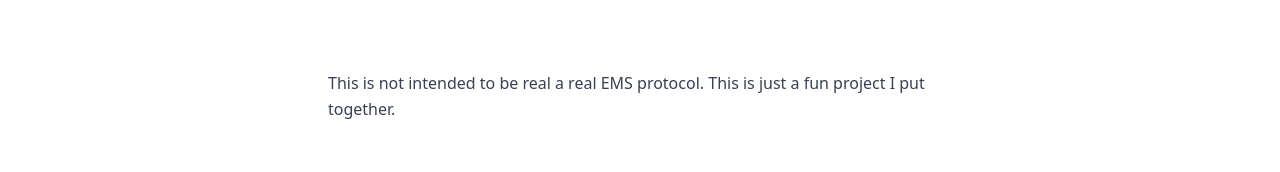
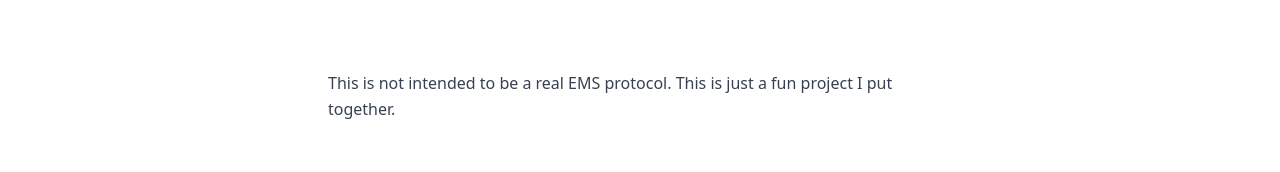
Before and after one commit to Druashley/protocol, a React (Create React App) app: page /#/ in a window 1280 px wide. Shown: the part 245-417 px from the top of the page. Built offline with nearby package versions, Linux system fonts and the light colour scheme; no server answers; the HTML template or start-up script is replaced by a standard one.

Commit message:
Sentence Fix

```diff
--- a/src/components/NewSection.js
+++ b/src/components/NewSection.js
@@ -16,7 +16,10 @@
               {medicineList.slice(0, 3).map((medicine) => {
                 return (
                   <div className="w-full px-8 py-6 mx-auto lg:w-1/3">
-                    <h2 className="mb-3 text-lg font-semibold text-blue-600 lg:text-2xl uppercase">
+                    <h2
+                      onClick={(e) => searchHandler(e, medicine.medicineName)}
+                      className="mb-3 text-lg font-semibold text-blue-600 lg:text-2xl uppercase cursor-pointer"
+                    >
                       {medicine.medicineName}
                     </h2>
                     <p className="my-4 text-base leading-relaxed ">
--- a/src/pages/MainPage.js
+++ b/src/pages/MainPage.js
@@ -9,7 +9,7 @@
 
   return (
     <div>
-      <TitleSection phrase="This is not intended to be real a real EMS protocol. This is just a fun project I put together." />
+      <TitleSection phrase="This is not intended to be a real EMS protocol. This is just a fun project I put together." />
 
       <SearchBar
         medicineList={medicineList}
```
